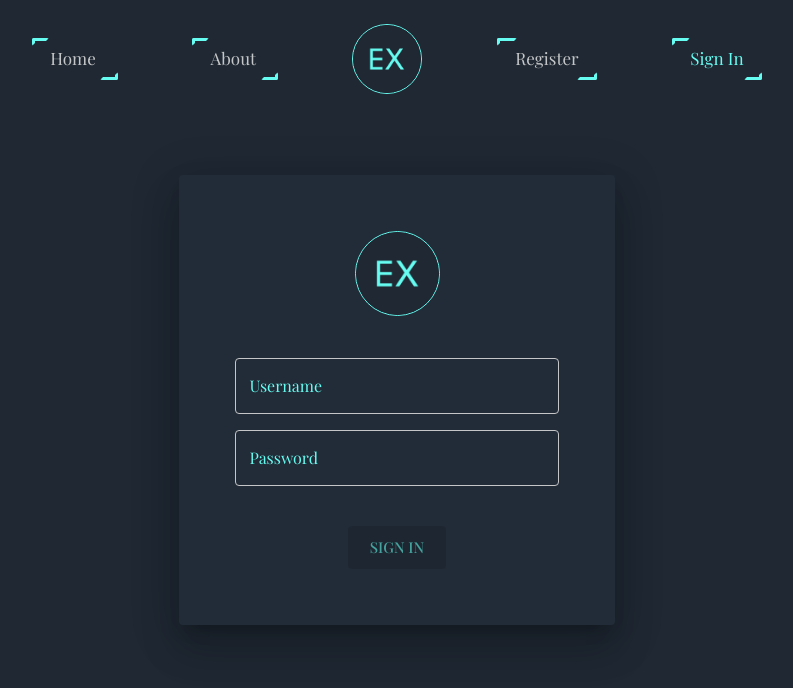
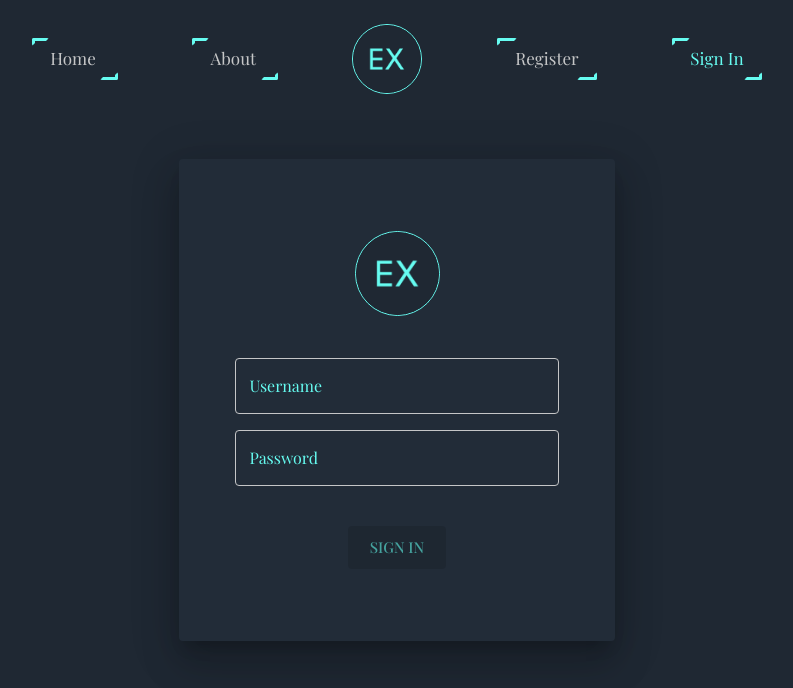
Before and after one commit to EgidijusPetrauskas/expense-tracker, a React (Create React App) app: page /signin in a window 1280 px wide. Shown: the top 688 px of the page, without its empty margins (243-1036 px from the left). Built offline with nearby package versions, Linux system fonts and the light colour scheme; a web font is replaced by a local one.

Commit message:
(feat): form error and loading handling

```diff
--- a/src/components/custom-form/index.tsx
+++ b/src/components/custom-form/index.tsx
@@ -1,9 +1,16 @@
 import React from 'react';
 
-import { Button, Paper, Box } from '@mui/material';
+import {
+  Button,
+  Paper,
+  Box, Alert, CircularProgress,
+} from '@mui/material';
 
 import logoImg from '../../images/main-logo.png';
 import Logo from '../logo';
+import { useRootSelector, useRootDispatch } from '../../store/hooks';
+import { selectAuthError, selectAuthLoading } from '../../store/selectors';
+import { authClearErrorAction } from '../../store/action-creators';
 
 type CustomFormProps = {
   buttonText: string,
@@ -13,22 +20,57 @@ type CustomFormProps = {
 
 const CustomForm: React.FC<CustomFormProps> = ({
   children, buttonText, onSubmit, isDisabled,
-}) => (
+}) => {
+  const error = useRootSelector(selectAuthError);
+  const loading = useRootSelector(selectAuthLoading);
+  const dispatch = useRootDispatch();
+
+  const clearError = () => {
+    dispatch(authClearErrorAction);
+  };
+
+  return (
+    <Box sx={{
+      width: 1,
+      position: 'relative',
+      display: 'flex',
+      flexDirection: 'column',
+      justifyContent: 'center',
+      alignItems: 'center',
+    }}
+    >
+      {error && (
+        <Box sx={{ display: 'flex', justifyContent: 'center' }}>
+          <Alert
+            variant="filled"
+            severity="error"
+            sx={{
+              width: 1.7 / 5,
+              position: 'absolute',
+              top: 0,
+              zIndex: 45,
+            }}
+            onClose={clearError}
+          >
+            {error}
+          </Alert>
+        </Box>
+      )}
       <Paper
         elevation={24}
         component="form"
         autoComplete="off"
         sx={(theme) => ({
+          width: 1.7 / 5,
+          minWidth: 250,
           display: 'flex',
           flexDirection: 'column',
           justifyContent: 'center',
           alignItems: 'center',
           gap: 2,
-      width: 1.7 / 5,
-      minWidth: 250,
+          px: 7,
+          py: 9,
           backgroundColor: '#222c38',
-      p: 7,
-
           input: {
             color: theme.palette.primary.light,
           },
@@ -40,7 +82,7 @@ const CustomForm: React.FC<CustomFormProps> = ({
         </Box>
         {children}
         <Button
-      disabled={isDisabled}
+          disabled={loading || isDisabled}
           size="large"
           variant="contained"
           type="submit"
@@ -50,10 +92,11 @@ const CustomForm: React.FC<CustomFormProps> = ({
             ':disabled': { color: 'secondary.main' },
           }}
         >
-      {buttonText}
-
+          {loading ? <CircularProgress color="secondary" /> : buttonText}
         </Button>
       </Paper>
+    </Box>
   );
+};
 
 export default CustomForm;
--- a/src/pages/register-page/index.tsx
+++ b/src/pages/register-page/index.tsx
@@ -9,8 +9,9 @@ import { useSearchParams } from 'react-router-dom';
 import StyledTextField from '../../components/custom-form/custom-form-styles';
 import CustomForm from '../../components/custom-form';
 import { Credentials } from '../../types/credentials';
-import { useRootDispatch } from '../../store/hooks';
+import { useRootDispatch, useRootSelector } from '../../store/hooks';
 import { createRegisterAction } from '../../store/features/auth/auth-action-creators';
+import { selectAuthError } from '../../store/selectors';
 
 type RegisterValues = Credentials & {
   repPassword: string
@@ -49,6 +50,8 @@ const validationSchema: SchemaOf<RegisterValues> = Yup.object({
 
 const RegisterPage: React.FC = () => {
   const dispatch = useRootDispatch();
+  const error = Boolean(useRootSelector(selectAuthError));
+
   const [searchParams] = useSearchParams();
 
   const handleRegister: SignInFormikConfig['onSubmit'] = ({ username, password, repPassword }) => {
@@ -86,7 +89,7 @@ const RegisterPage: React.FC = () => {
       <CustomForm
         buttonText="Register"
         onSubmit={handleSubmit}
-        isDisabled={!(dirty && isValid)}
+        isDisabled={!(dirty && isValid) || error}
       >
         <StyledTextField
           type="text"
@@ -97,6 +100,7 @@ const RegisterPage: React.FC = () => {
           onBlur={handleBlur}
           error={touched.username && Boolean(errors.username)}
           helperText={touched.username && errors.username ? `${errors.username}` : null}
+          disabled={error}
           fullWidth
         />
         <StyledTextField
@@ -108,6 +112,7 @@ const RegisterPage: React.FC = () => {
           onBlur={handleBlur}
           error={touched.password && Boolean(errors.password)}
           helperText={touched.password && errors.password ? `${errors.password}` : null}
+          disabled={error}
           fullWidth
         />
         <StyledTextField
@@ -119,6 +124,7 @@ const RegisterPage: React.FC = () => {
           onBlur={handleBlur}
           error={touched.repPassword && Boolean(errors.repPassword)}
           helperText={touched.repPassword && errors.repPassword ? `${errors.repPassword}` : null}
+          disabled={error}
           fullWidth
         />
       </CustomForm>
--- a/src/pages/sign-in-page/index.tsx
+++ b/src/pages/sign-in-page/index.tsx
@@ -10,7 +10,8 @@ import StyledTextField from '../../components/custom-form/custom-form-styles';
 import CustomForm from '../../components/custom-form';
 import { Credentials } from '../../types/credentials';
 import { createSignInAction } from '../../store/features/auth/auth-action-creators';
-import { useRootDispatch } from '../../store/hooks';
+import { useRootDispatch, useRootSelector } from '../../store/hooks';
+import { selectAuthError } from '../../store/selectors';
 
 type SignInValues = Credentials;
 
@@ -38,6 +39,7 @@ const validationSchema: SchemaOf<SignInValues> = Yup.object({
 
 const SignInPage: React.FC = () => {
   const [searchParams] = useSearchParams();
+  const error = Boolean(useRootSelector(selectAuthError));
   const dispatch = useRootDispatch();
 
   const handleSignIn: SignInFormikConfig['onSubmit'] = ({ username, password }) => {
@@ -75,7 +77,7 @@ const SignInPage: React.FC = () => {
       <CustomForm
         buttonText="Sign In"
         onSubmit={handleSubmit}
-        isDisabled={!(dirty && isValid)}
+        isDisabled={!(dirty && isValid) || error}
       >
         <StyledTextField
           type="text"
@@ -86,6 +88,7 @@ const SignInPage: React.FC = () => {
           onBlur={handleBlur}
           error={touched.username && Boolean(errors.username)}
           helperText={touched.username && errors.username ? `${errors.username}` : null}
+          disabled={error}
           fullWidth
         />
         <StyledTextField
@@ -97,6 +100,7 @@ const SignInPage: React.FC = () => {
           onBlur={handleBlur}
           error={touched.password && Boolean(errors.password)}
           helperText={touched.password && errors.password ? `${errors.password}` : null}
+          disabled={error}
           fullWidth
         />
       </CustomForm>
--- a/src/partials/navbar/navbar-styles.tsx
+++ b/src/partials/navbar/navbar-styles.tsx
@@ -57,7 +57,6 @@ export const StyledNavbarButton = styled(NavLink)(({ theme }) => ({
 export const StyledMenuList = styled(MenuList)({
   display: 'flex',
   height: 45,
-  marginTop: 5,
   padding: 0,
 });
 
--- a/src/store/features/auth/auth-reducer.ts
+++ b/src/store/features/auth/auth-reducer.ts
@@ -46,6 +46,7 @@ const authReducer: Reducer<AuthState, AuthActions> = (state = initialState, acti
       return {
         ...state,
         error: payload.error,
+        loading: false,
       };
     }
 
@@ -53,6 +54,7 @@ const authReducer: Reducer<AuthState, AuthActions> = (state = initialState, acti
       return {
         ...state,
         error: null,
+        loading: false,
       };
     }
 
@@ -61,6 +63,7 @@ const authReducer: Reducer<AuthState, AuthActions> = (state = initialState, acti
       return {
         ...state,
         user: null,
+        loading: false,
       };
     }
     default:
```
Lines whose indentation alone changed are shown as unchanged.
